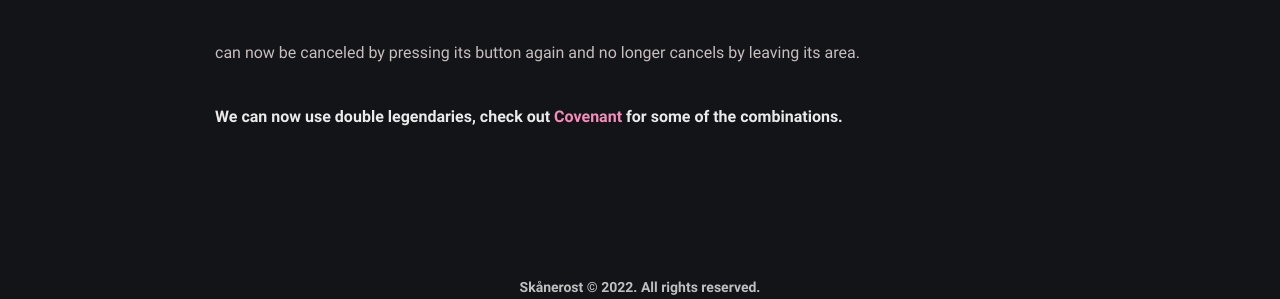
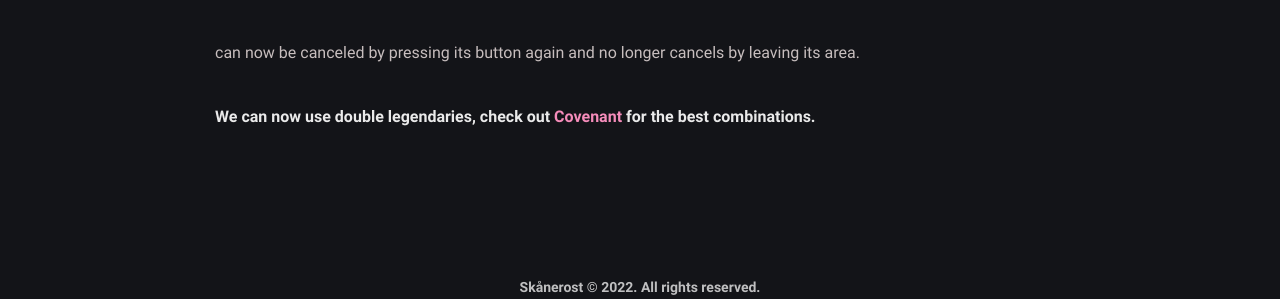
Before and after one commit to BetterThanWowhead/BetterThanWowhead.github.io, a Jekyll site: the page built from pages/M+/Patchnotes.md, in a window 1280 px wide. Shown: the part 865-1164 px from the top of the page. Built offline with Jekyll 4.4.1, drawn with Linux system fonts in a browser that asks for light colours; a script that is not in the unit is left out.

Commit message:
Update Patchnotes.md

```diff
--- a/pages/M+/Patchnotes.md
+++ b/pages/M+/Patchnotes.md
@@ -28,4 +28,4 @@ All this is including the 6% base buff.
 
 <a href="https://www.wowhead.com/spell=355447/radiant-embers" data-wowhead="spell=24275"></a> can now be canceled by pressing its button again and <a href="https://www.wowhead.com/spell=316958/ashen-hallow" data-wowhead="spell=316958"></a> no longer cancels by leaving its area.
 
-**We can now use double legendaries, check out [Covenant](/M+/covenant) for some of the combinations.**
+**We can now use double legendaries, check out [Covenant](/M+/covenant) for the best combinations.**
```
